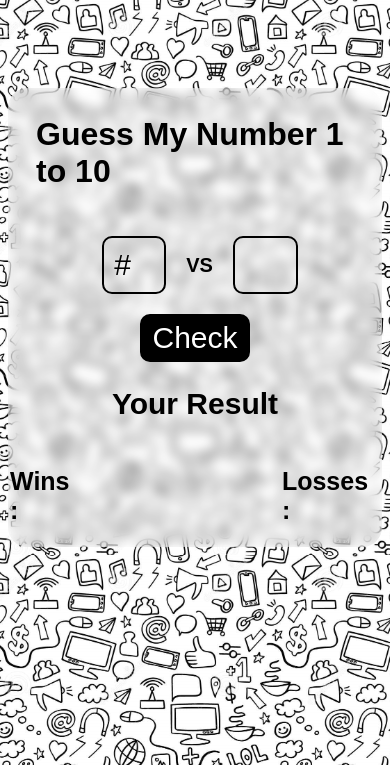
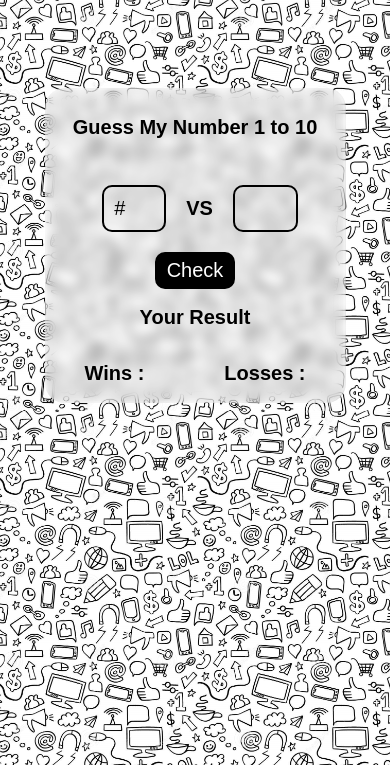
Before and after one commit to hasnizihar/hasnizihar.github.io, a PHP site: page /GMN/index.html in a window 390 px wide. Shown: the top 765 px of the page. Run offline with PHP 8.4, Linux system fonts and the light colour scheme; some libraries are stand-ins or nearby versions; some web fonts are replaced.

Commit message:
Add files via upload

```diff
--- a/GMN/g1.css
+++ b/GMN/g1.css
@@ -138,27 +138,27 @@ input{
   }
 @media only screen and (max-width: 600px) {
     .heading{
-        font-size: 2em;
+        font-size: 20px;
     }
     #scorew{
-        font-size: 25px;
-        margin-right: 4em;
+        font-size: 20px;
+        margin-right: 2em;
     }
     #scorel{
-        font-size: 25px;
-        margin-left: 4em;
+        font-size: 20px;
+        margin-left: 2em;
     }
     #result{
-        font-size: 30px;
+        font-size: 20px;
     }
     .btn{
-        font-size: 30px;
+        font-size: 20px;
     }
     #cguessnum{
-        font-size: 30px;
+        font-size: 20px;
     }
     input{
-        font-size: 30px;
+        font-size: 20px;
     }
     .vss{
         font-size: 20px;
```
